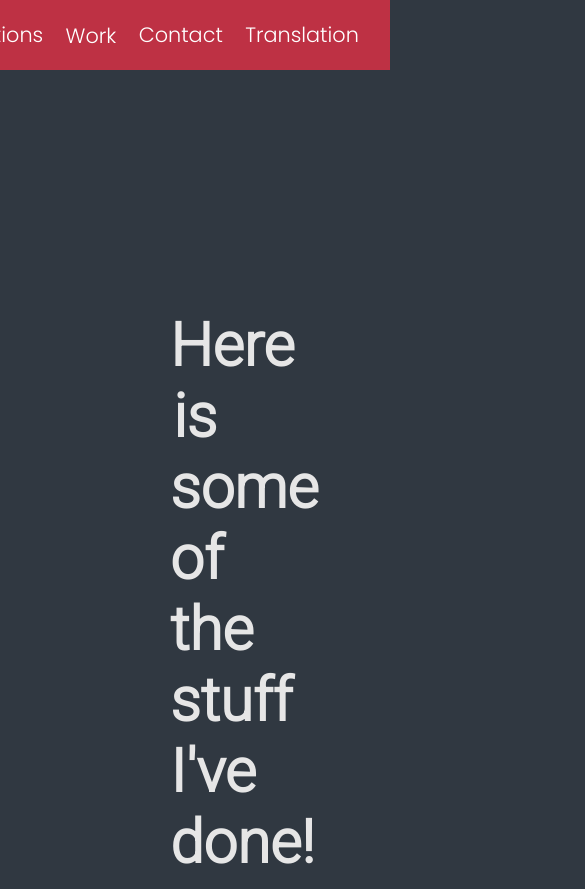
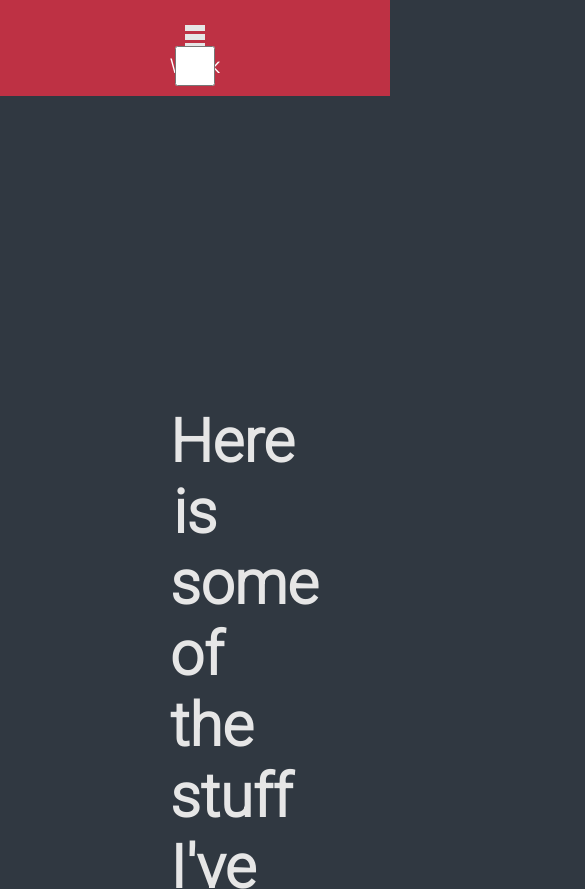
Before and after one commit to TaiBiscuit/Proyecto_Final, a plain HTML site: page pags/work.html in a window 390 px wide. Shown: the top 889 px of the page, 585 px wide, since content can reach past the window. Drawn offline with Linux system fonts and the light colour scheme.

Commit message:
Intento_De_Navbar_Interactiva

```diff
--- a/css/estilo.css
+++ b/css/estilo.css
@@ -14,44 +14,53 @@ body{
     background-color:#303841;
 }
 
-footer{
-    margin-top:6rem;
-    margin:2rem;
-    display:block;
-    font-size:1rem;
-    margin:0 auto;
-}
-
-nav{
-    width:100%;
-    height:70px;
+.navbar{
     top:0;
-    position:fixed;
     background-color:#be3144;
     display:flex;
-    flex-direction:row;
-    justify-content: right;
-    padding:10px;
+    justify-content:flex-end;
+    margin-bottom:10px;
     font-size:1.3rem;
 }
 
-.menu{
+.nav-list{
     list-style:none;
-    display:flex;
-    align-items:center;
-    padding:10px;
+    padding:15px;
     height:100%;
 }
 
-.menu a{
+li{
+    display:inline-block;
+    margin-top:10px;
+}
+
+.nav-list a{
     color:white;
     text-decoration:none;
     padding:0.7rem;
 }
 
-.menu a:hover{
+.nav-list a:hover{
     background-color:#45567d;
     transition: all 1s;
+}
+
+.menu-icon{
+    display:none;
+    margin-top:10px;
+    z-index:1;
+}
+
+.menu-line{
+    width:20px;
+    height:6px;
+    background-color: #e6e6e6;
+    margin-bottom: 3px;
+}
+
+#toggle{
+    width: 40px; height: 40px;
+    z-index:2;
 }
 
 .frameborder{
@@ -125,7 +134,13 @@ nav{
     align-self:center;
 }
 
-
+footer{
+    margin-top:6rem;
+    margin:2rem;
+    display:block;
+    font-size:1rem;
+    margin:0 auto;
+}
 
 /*Home*/
 
@@ -151,8 +166,8 @@ nav{
 }
 
 .foto1:hover{
-    transition: all 1.5s;
     border-color:#45567d;
+    transition: 0.5s;
 }
 
 
@@ -185,7 +200,7 @@ nav{
 
 .foto3:hover{
     border-color:#45567d;
-        transition: all 1.5seg;
+    transition: all 1.5seg;
 }
 
 
@@ -215,3 +230,59 @@ fieldset{
 legend{
     font-size:30px;
 }
+
+
+
+/*Querries*/
+
+@media screen and (max-width:480px){
+    .navbar{
+        flex-direction:column;
+        position:relative;
+    }
+
+    li{
+        align-self:center;
+        border-top:1px solid #e6e6e6;
+        display:none;
+    }
+
+    .nav-list{
+        text-align: center;
+        width:100%;
+        padding-top:50px;
+
+    }
+
+    .menu-icon{
+        display:block;
+        position:absolute;
+        top:15px;
+        align-self: center;
+    }
+
+    .menu-item{
+        display:block;
+        text-align: center;
+    }
+
+    #toggle{
+        position:absolute;
+        align-self:center;
+        margin-bottom:10px;
+    }
+
+    #toggle:checked + .navbar{
+        background-color: black;
+    }
+
+    .seccionD{
+        display:flex;
+        flex-direction:column;
+    }
+
+    .seccionD p{
+        text-align:center;
+        font-size:1rem;
+    }
+}
--- a/pags/work.html
+++ b/pags/work.html
@@ -13,8 +13,8 @@
 </head>
 <body>
     <header>
-        <nav>
-            <ul class="menu">
+        <nav class="navbar">
+            <ul class="nav-list">
                 <li>
                     <a href="../index.html">Home</a>
                 </li>
@@ -31,6 +31,12 @@
                     <a href="./transl.html">Translation</a>
                 </li>
             </ul>
+            <input type="checkbox" id="toggle">
+            <div class="menu-icon">
+                <div class="menu-line"></div>
+                <div class="menu-line"></div>
+                <div class="menu-line"></div>
+            </div>
         </nav>
     </header>
     <main>
```
Also changed, not shown: index.html (+9 -3 lines), pags/cert.html (+7 -2 lines), pags/contact.html (+7 -2 lines), pags/transl.html (+8 -2 lines).
